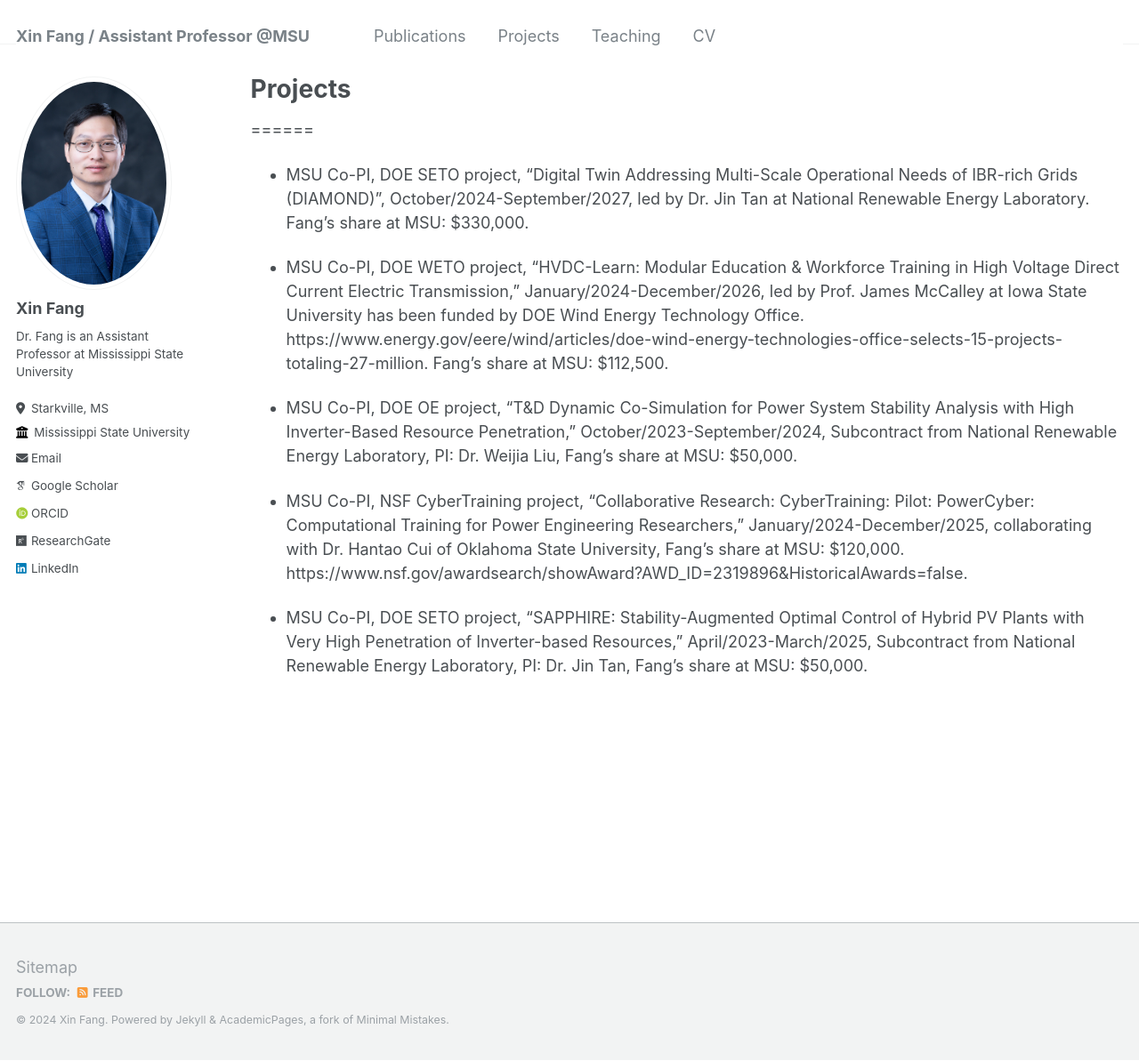
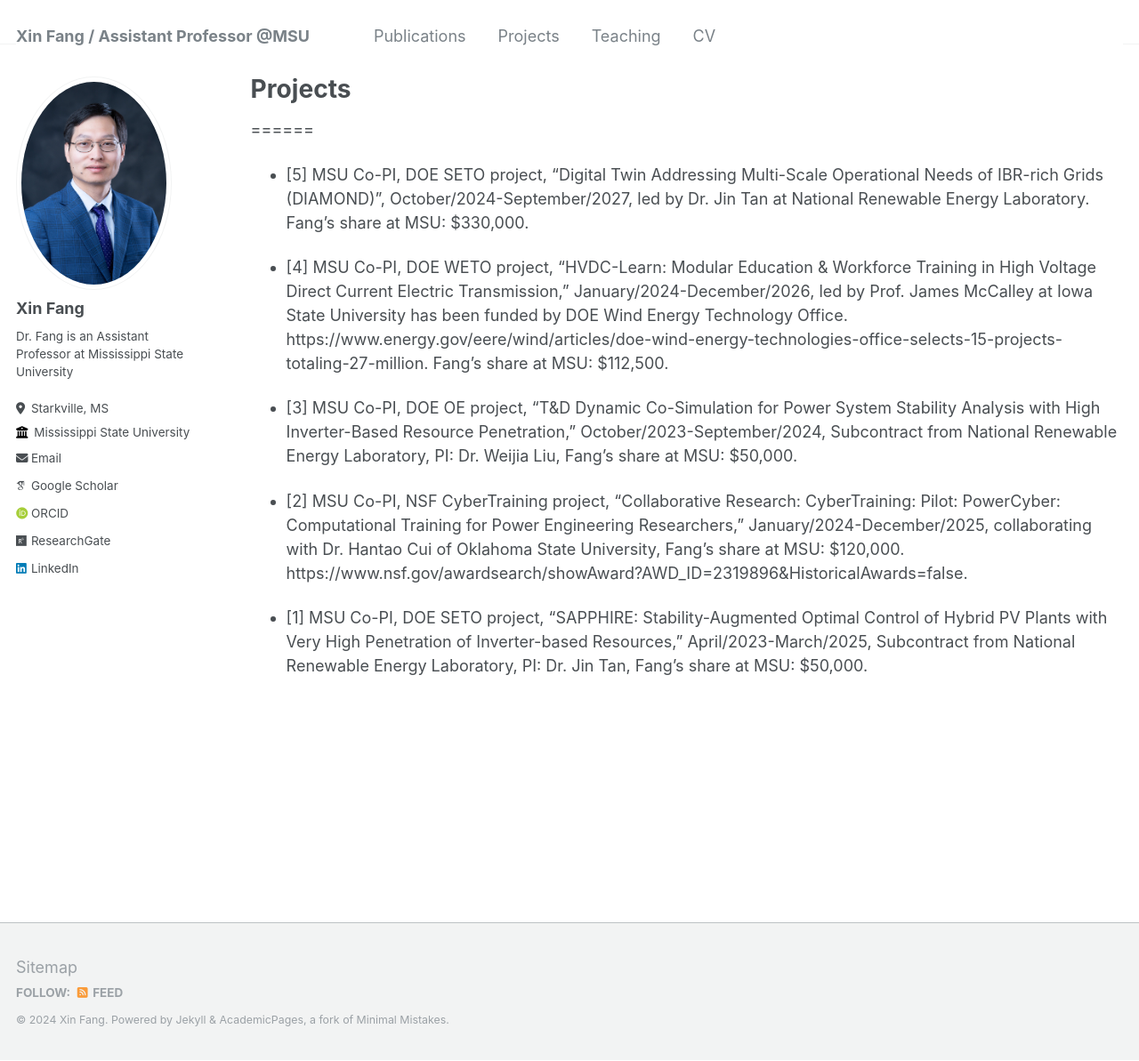
Before and after one commit to XinFang88/xinfang88.github.io, a Jekyll site: the page built from _pages/projects.md, in a window 1280 px wide and 1193 px high. Shown: the whole window at 89% size. Built offline with Jekyll 4.4.1, drawn with Linux system fonts in a browser that asks for light colours; some web fonts are replaced.

Commit message:
Update projects.md

```diff
--- a/_pages/projects.md
+++ b/_pages/projects.md
@@ -10,12 +10,12 @@ redirect_from:
 {% include base_path %}
 
 ======
-* MSU Co-PI, DOE SETO project, "Digital Twin Addressing Multi-Scale Operational Needs of IBR-rich Grids (DIAMOND)", October/2024-September/2027, led by Dr. Jin Tan at National Renewable Energy Laboratory. Fang's share at MSU: $330,000.
+* [5] MSU Co-PI, DOE SETO project, "Digital Twin Addressing Multi-Scale Operational Needs of IBR-rich Grids (DIAMOND)", October/2024-September/2027, led by Dr. Jin Tan at National Renewable Energy Laboratory. Fang's share at MSU: $330,000.
 
-* MSU Co-PI, DOE WETO project, "HVDC-Learn: Modular Education & Workforce Training in High Voltage Direct Current Electric Transmission," January/2024-December/2026, led by Prof. James McCalley at Iowa State University has been funded by DOE Wind Energy Technology Office. https://www.energy.gov/eere/wind/articles/doe-wind-energy-technologies-office-selects-15-projects-totaling-27-million. Fang’s share at MSU: $112,500.
+* [4] MSU Co-PI, DOE WETO project, "HVDC-Learn: Modular Education & Workforce Training in High Voltage Direct Current Electric Transmission," January/2024-December/2026, led by Prof. James McCalley at Iowa State University has been funded by DOE Wind Energy Technology Office. https://www.energy.gov/eere/wind/articles/doe-wind-energy-technologies-office-selects-15-projects-totaling-27-million. Fang’s share at MSU: $112,500.
 
-* MSU Co-PI, DOE OE project, "T&D Dynamic Co-Simulation for Power System Stability Analysis with High Inverter-Based Resource Penetration," October/2023-September/2024, Subcontract from National Renewable Energy Laboratory, PI: Dr. Weijia Liu, Fang’s share at MSU: $50,000.
+* [3] MSU Co-PI, DOE OE project, "T&D Dynamic Co-Simulation for Power System Stability Analysis with High Inverter-Based Resource Penetration," October/2023-September/2024, Subcontract from National Renewable Energy Laboratory, PI: Dr. Weijia Liu, Fang’s share at MSU: $50,000.
 
-* MSU Co-PI, NSF CyberTraining project, "Collaborative Research: CyberTraining: Pilot: PowerCyber: Computational Training for Power Engineering Researchers," January/2024-December/2025, collaborating with Dr. Hantao Cui of Oklahoma State University, Fang's share at MSU: $120,000. https://www.nsf.gov/awardsearch/showAward?AWD_ID=2319896&HistoricalAwards=false.
+* [2] MSU Co-PI, NSF CyberTraining project, "Collaborative Research: CyberTraining: Pilot: PowerCyber: Computational Training for Power Engineering Researchers," January/2024-December/2025, collaborating with Dr. Hantao Cui of Oklahoma State University, Fang's share at MSU: $120,000. https://www.nsf.gov/awardsearch/showAward?AWD_ID=2319896&HistoricalAwards=false.
 
-* MSU Co-PI, DOE SETO project, “SAPPHIRE: Stability-Augmented Optimal Control of Hybrid PV Plants with Very High Penetration of Inverter-based Resources,” April/2023-March/2025, Subcontract from National Renewable Energy Laboratory, PI: Dr. Jin Tan, Fang’s share at MSU: $50,000.
+* [1] MSU Co-PI, DOE SETO project, “SAPPHIRE: Stability-Augmented Optimal Control of Hybrid PV Plants with Very High Penetration of Inverter-based Resources,” April/2023-March/2025, Subcontract from National Renewable Energy Laboratory, PI: Dr. Jin Tan, Fang’s share at MSU: $50,000.
```
